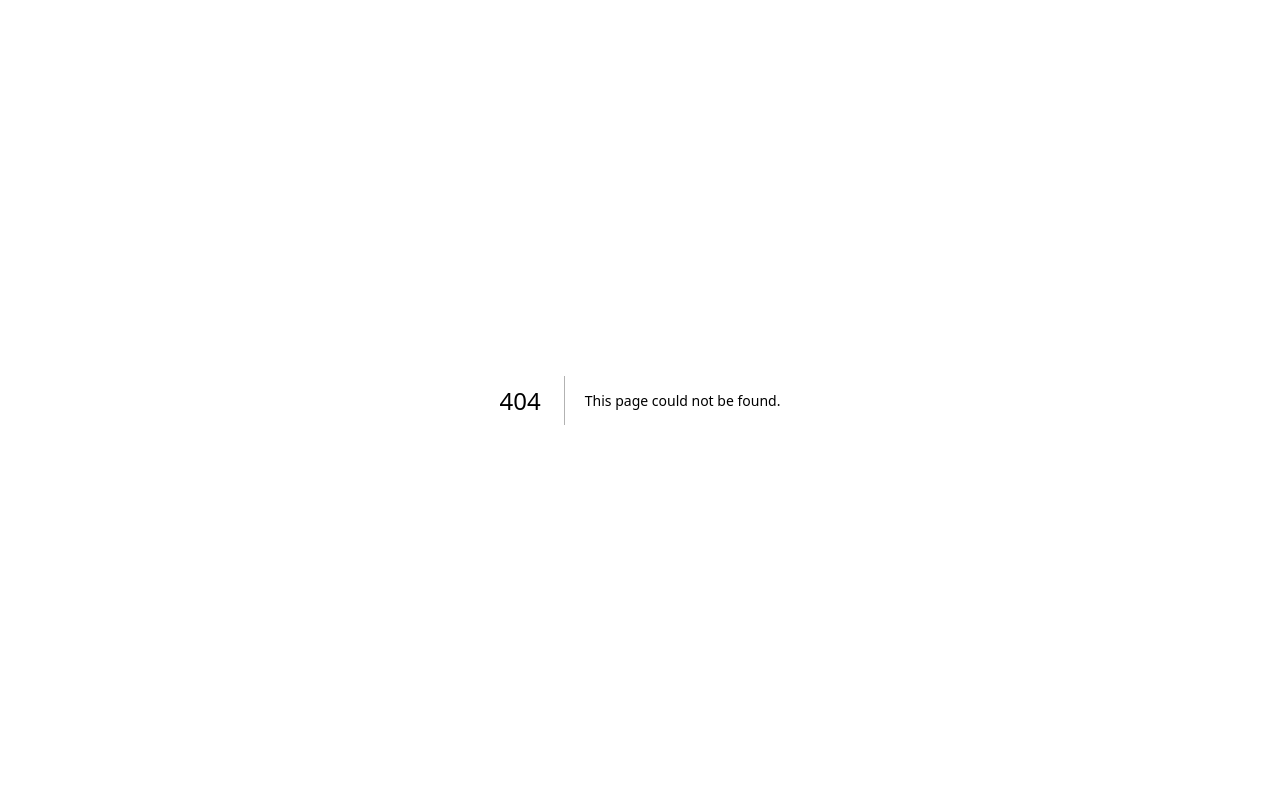
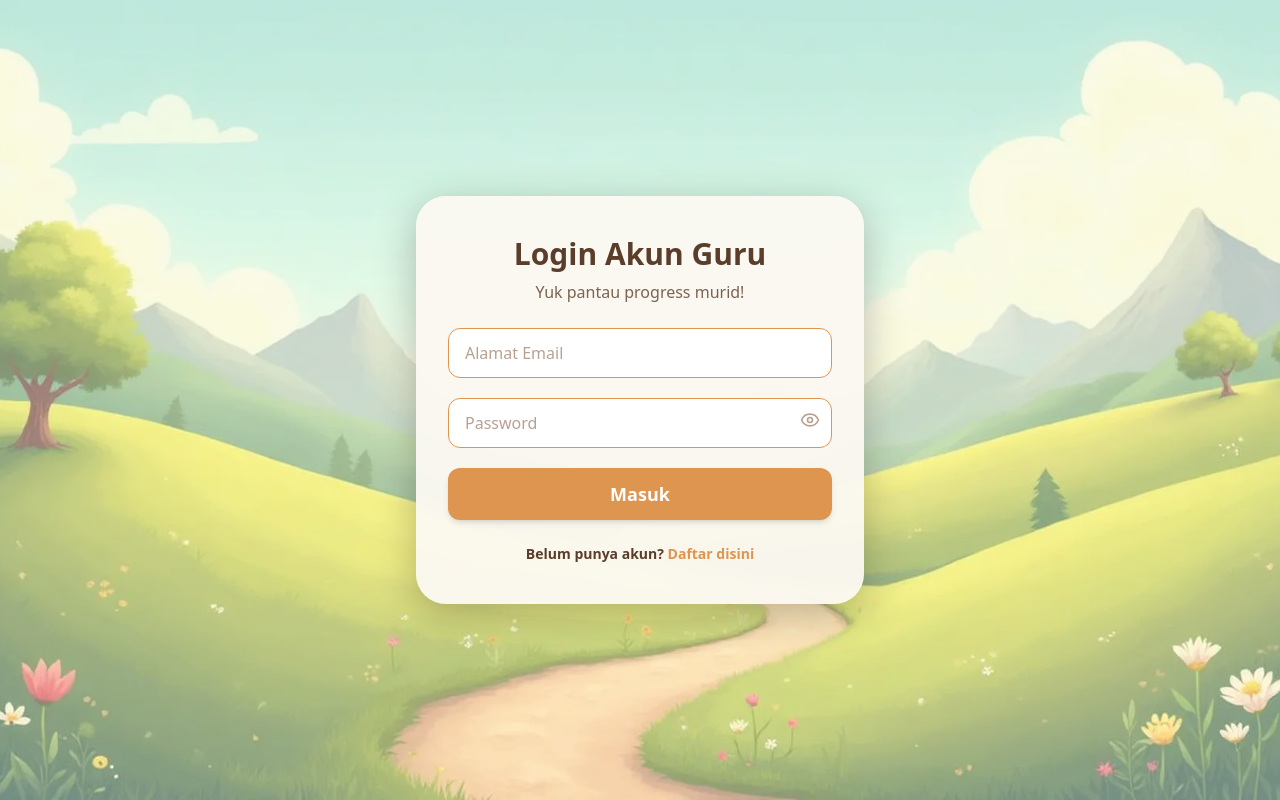
Before and after one commit to Je-One-One-LIDM/bacarita-fe, a Next.js app: page /guru/login in a window 1280 px wide. Before the commit this address had no page. Built offline with nearby package versions, Linux system fonts and the light colour scheme; no server answers.

Commit message:
feat: make login guru page

```diff
--- /dev/null
+++ b/src/app/guru/login/page.tsx
@@ -0,0 +1,75 @@
+"use client";
+
+import { useState } from "react";
+import { useRouter } from "next/navigation";
+import { Eye, EyeOff } from "lucide-react";
+import AuthServices from "@/services/auth.services";
+import { showToastError, showToastSuccess } from "@/components/utils/toast.utils";
+
+const LoginGuru = () => {
+  const router = useRouter();
+  const [email, setEmail] = useState("");
+  const [password, setPassword] = useState("");
+  const [showPassword, setShowPassword] = useState(false);
+
+  const handleSubmit = async (e: React.FormEvent<HTMLFormElement>) => {
+    e.preventDefault();
+
+    const response = await AuthServices.LoginGuru(email, password);
+    if (response.success) {
+      showToastSuccess("Login berhasil!");
+      router.push("/dashboard/guru");
+    } else if (response.success === false) {
+      showToastError(response.error);
+    }
+  };
+
+  return (
+    <main className="min-h-screen flex items-center justify-center bg-cover bg-center p-6" style={{ backgroundImage: "url('/assets/peran/bg-pilihperan.webp')" }}>
+      <div className="w-full max-w-md bg-[#FBF8F2]/95 backdrop-blur-sm shadow-[0_10px_40px_rgba(0,0,0,0.25)] rounded-[30px] px-8 py-10 text-center">
+        <h1 className="text-3xl font-extrabold text-[#5A3E2B] mb-2">Login Akun Guru</h1>
+        <p className="text-[#5A3E2B]/80 mb-6">Yuk pantau progress murid!</p>
+
+        <form onSubmit={handleSubmit} className="space-y-5 text-left">
+          <div>
+            <input
+              type="email"
+              placeholder="Alamat Email"
+              required
+              value={email}
+              onChange={(e) => setEmail(e.target.value)}
+              className="w-full rounded-[12px] border border-[#DE954F] bg-white px-4 py-3 text-[#5A3E2B] placeholder:text-[#B8A191] focus:outline-none focus:ring-2 focus:ring-[#DE954F]/60 transition"
+            />
+          </div>
+
+          <div className="relative">
+            <input
+              type={showPassword ? "text" : "password"}
+              placeholder="Password"
+              required
+              value={password}
+              onChange={(e) => setPassword(e.target.value)}
+              className="w-full rounded-[12px] border border-[#DE954F] bg-white px-4 py-3 text-[#5A3E2B] placeholder:text-[#B8A191] focus:outline-none focus:ring-2 focus:ring-[#DE954F]/60 transition"
+            />
+            <button type="button" onClick={() => setShowPassword(!showPassword)} className="absolute right-3 top-3 text-[#B8A191] hover:text-[#8D6E52] transition">
+              {showPassword ? <EyeOff size={20} /> : <Eye size={20} />}
+            </button>
+          </div>
+
+          <button type="submit" className="w-full bg-[#DE954F] hover:bg-[#B67432] text-white text-lg font-semibold py-3 rounded-[12px] shadow-md transition">
+            Masuk
+          </button>
+        </form>
+
+        <p className="mt-6 text-[#5A3E2B] text-sm font-semibold">
+          Belum punya akun?{" "}
+          <span onClick={() => router.push("/register/guru")} className="text-[#DE954F] hover:underline cursor-pointer">
+            Daftar disini
+          </span>
+        </p>
+      </div>
+    </main>
+  );
+};
+
+export default LoginGuru;
--- a/src/app/layout.tsx
+++ b/src/app/layout.tsx
@@ -1,6 +1,7 @@
 import type { Metadata } from "next";
 import { Geist, Geist_Mono } from "next/font/google";
 import "./globals.css";
+import { Toaster } from "react-hot-toast";
 
 const geistSans = Geist({
   variable: "--font-geist-sans",
@@ -28,6 +29,7 @@ export default function RootLayout({
         className={`${geistSans.variable} ${geistMono.variable} antialiased`}
       >
         {children}
+        <Toaster position="top-right" reverseOrder={false} />
       </body>
     </html>
   );
```
Also changed, not shown: src/app/guru/daftar/page.tsx (added).
